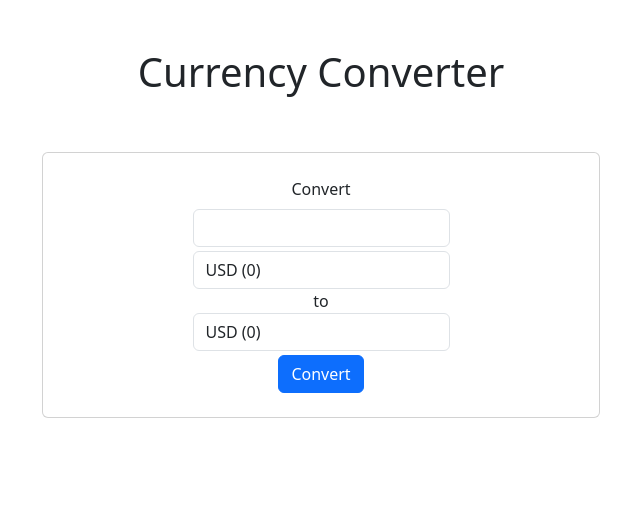
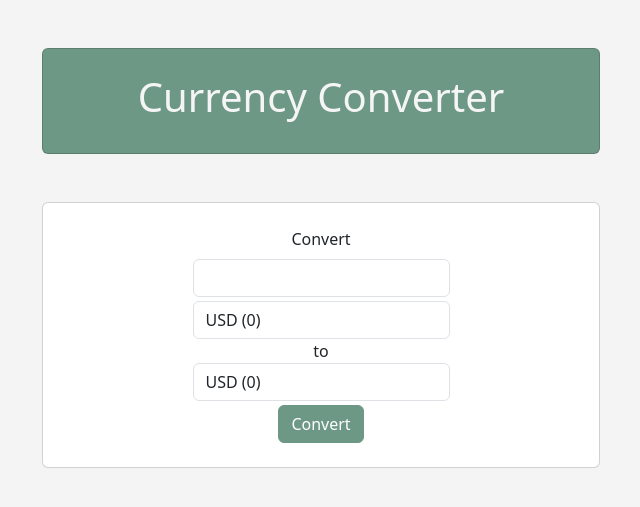
Before and after one commit to SammyG951/Currency-Conversion-App, a Node server app: template views/index.ejs in a window 1280 px wide. Shown: the top 507 px of the page, without its empty margins (319-959 px from the left). Run offline with Node 20, Linux system fonts and the light colour scheme; the template is opened without the code that fills it: most values are stand-ins (such as "Sample title", 1, 10 or a date in 2020).

Commit message:
Added final styling

```diff
--- a/public/styles/main.css
+++ b/public/styles/main.css
@@ -1,3 +1,22 @@
 .card {
     width: 50%;
 }
+
+.headerCard {
+    background-color: #6D9886;
+    color: whitesmoke;
+}
+
+body {
+    background-color: #F4F4F4;
+}
+
+.btn-primary {
+    background-color: #6D9886;
+    border-color: #6D9886;
+}
+
+.btn-primary:hover{
+    background-color: #80B39E;
+    border-color: #80B39E;
+}
--- a/views/index.ejs
+++ b/views/index.ejs
@@ -13,8 +13,10 @@
 <body>
 
     <div class="container my-5">
-        <div class="d-flex justify-content-center">
+        <div class="card mx-auto p-2 text-center headerCard">
+            <div class="card-body">
                 <h1>Currency Converter</h1>
+            </div>
         </div>
     </div>
 
@@ -44,11 +46,18 @@
     </div>
 
     <% if (locals.conversion) { %>
+        <div class="container my-5">
+            <div class="card mx-auto p-2 text-center">
+                <div class="card-body">
                     <h3><%= conversion.amount %> <%= conversion.base %> equates to
                         <% for (let currency in conversion.rates) { %>
                             <%= conversion.rates[currency].toFixed(2); %> <%= currency %>
                         <% } %>
                         </h3>
+                </div>
+            </div>
+        </div>
+
     <% } %>
 </body>
 </html>
```
Lines whose indentation alone changed are shown as unchanged.
